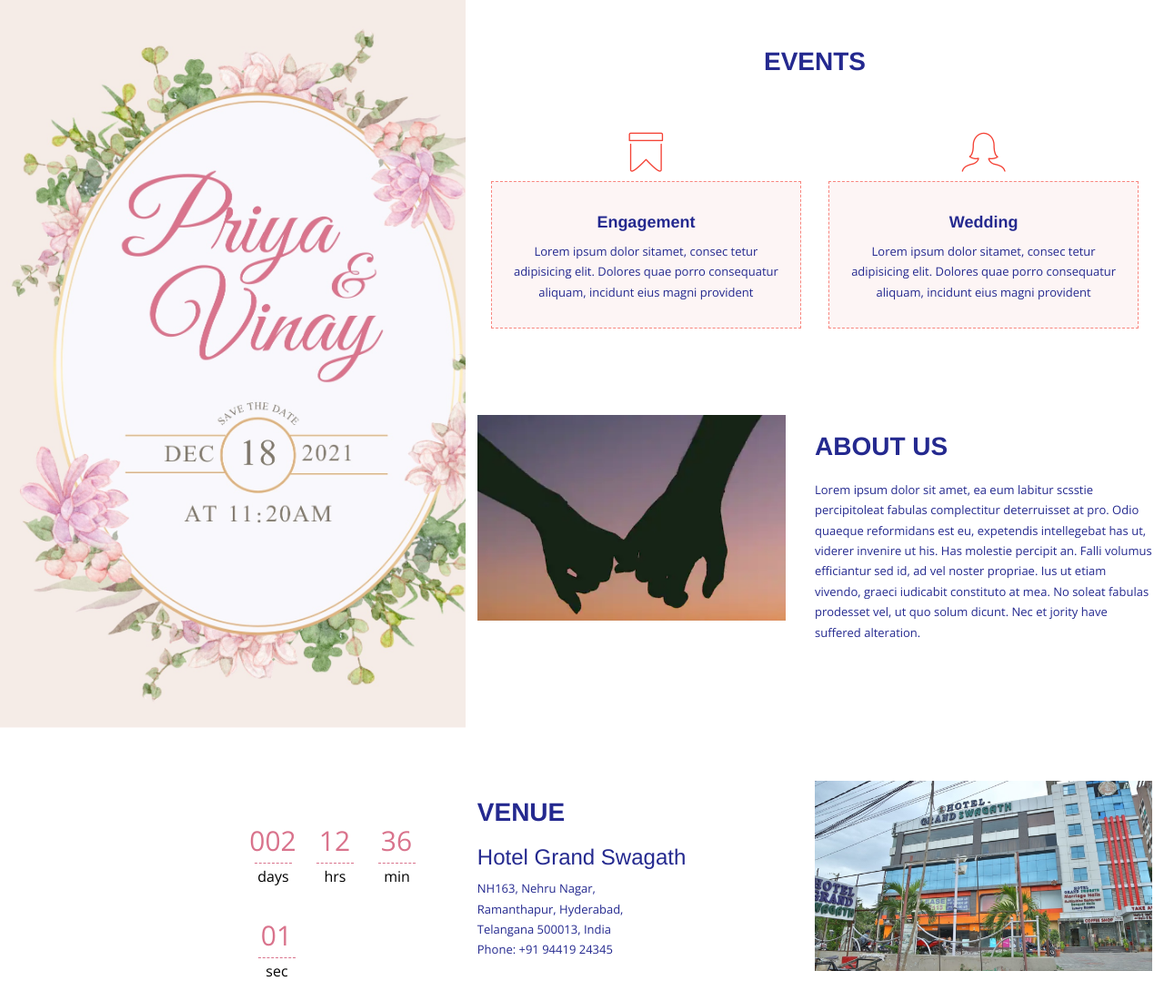
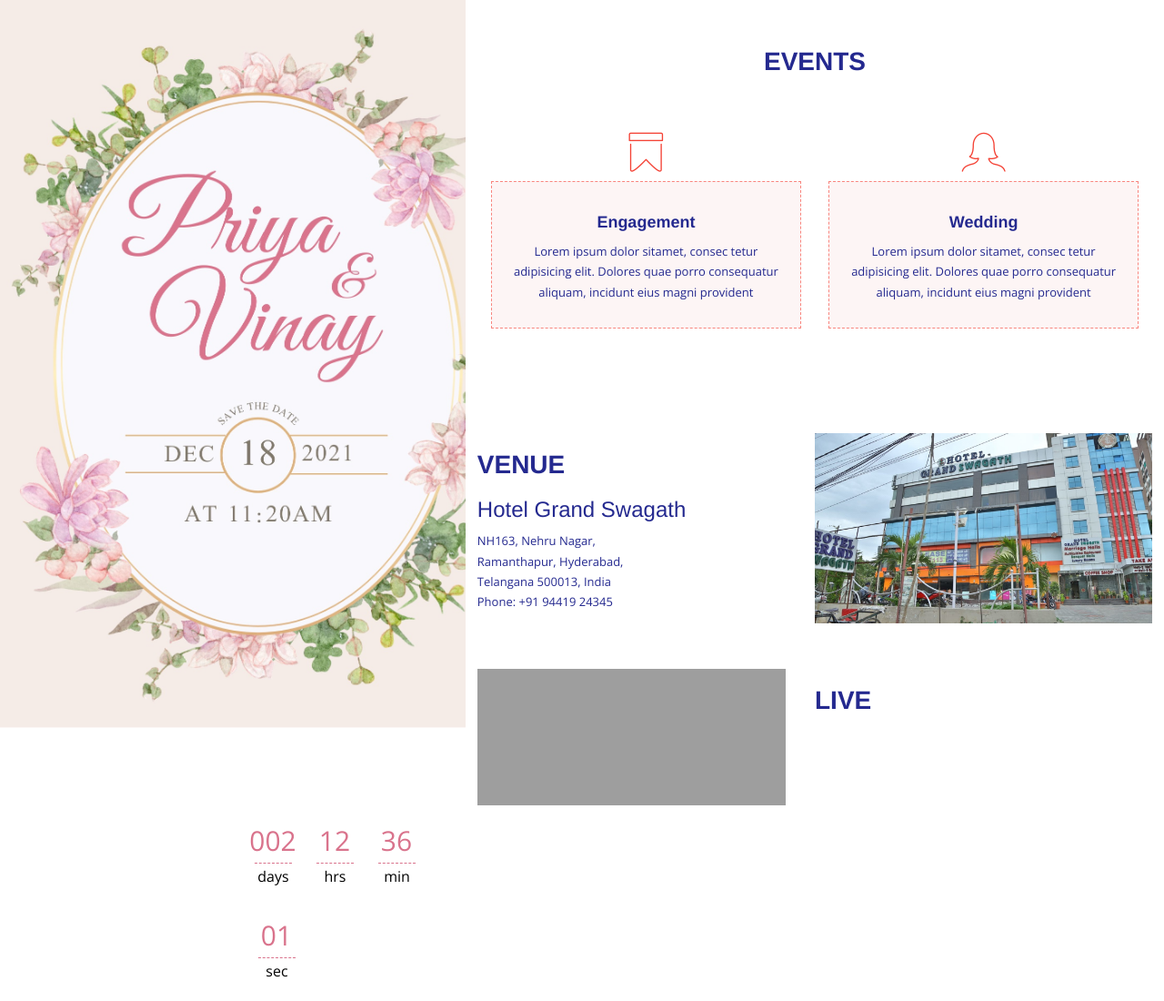
Before and after one commit to kamalteja/priyanivas, a plain HTML site: page index.html in a window 1280 px wide. Shown: the top 1100 px of the page at 91% size. After the commit the page ends 967 px from the top, so only its background shows below. Drawn offline with nearby package versions, Linux system fonts and the light colour scheme; grey boxes are pictures that could not be loaded.

Commit message:
Updated s3 bucket and creds and removed about-us

```diff
--- a/index.html
+++ b/index.html
@@ -61,22 +61,6 @@
 
                 </div>
             </section>
-            <section id="aboutUs">
-                <div class="container">
-                    <div class="row feature design">
-                        <div class="six columns right">
-                            <h2>About Us</h2>
-                            <p>Lorem ipsum dolor sit amet, ea eum labitur scsstie percipitoleat fabulas complectitur
-                                deterruisset at pro. Odio quaeque reformidans est eu, expetendis intellegebat has ut,
-                                viderer invenire ut his. Has molestie percipit an. Falli volumus efficiantur sed id, ad
-                                vel noster propriae. Ius ut etiam vivendo, graeci iudicabit constituto at mea. No soleat
-                                fabulas prodesset vel, ut quo solum dicunt.
-                                Nec et jority have suffered alteration. </p>
-                        </div>
-                        <div class="six columns feature-media left"> <img src="images/about_us.jpg" alt=""> </div>
-                    </div>
-                </div>
-            </section>
             <section id="address">
                 <div class="container">
                     <div class="row">
```
Also changed, not shown: 1 other file.
